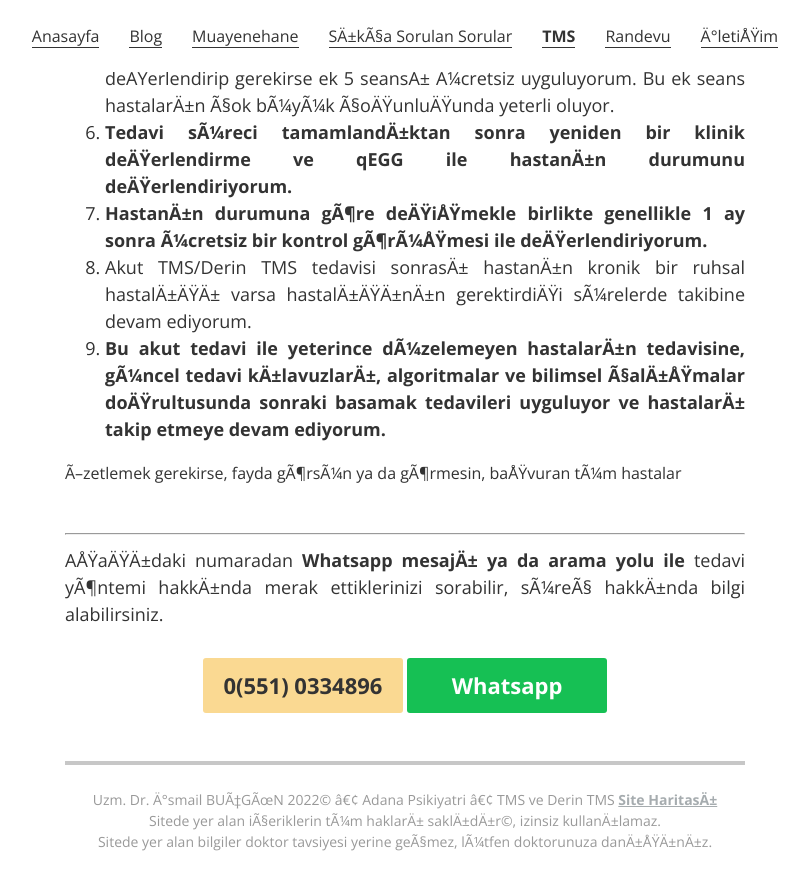
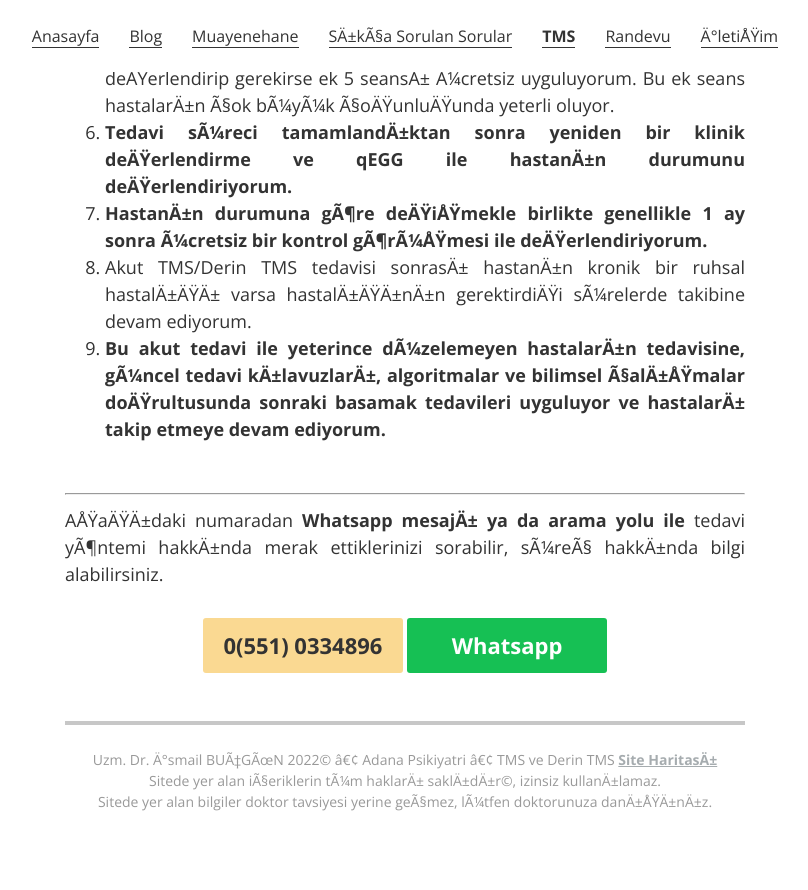
Before and after one commit to ibucgun/ibucgun.github.io, a Jekyll site: the page built from tms.html, in a window 1280 px wide and 900 px high, scrolled down 5850 px. Shown: the top 890 px of the window, without its empty margins (235-1043 px from the left). Built offline with Jekyll 4.4.1, drawn with Linux system fonts in a browser that asks for light colours; after the commit the page ends 6710 px from its top, so only the background shows below that.

Commit message:
Update tms.html

```diff
--- a/tms.html
+++ b/tms.html
@@ -107,7 +107,6 @@ description: Adana TMS ve Derin TMS Tedavisi • Muayenahanemde uyguladığım T
 		  <li>Akut TMS/Derin TMS tedavisi sonrası hastanın kronik bir ruhsal hastalığı varsa hastalığının gerektirdiği sürelerde takibine devam ediyorum.</b></li>
 		  <li><b>Bu akut tedavi ile yeterince düzelemeyen hastaların tedavisine, güncel tedavi kılavuzları, algoritmalar ve bilimsel çalışmalar doğrultusunda sonraki basamak tedavileri uyguluyor ve hastaları takip etmeye devam ediyorum.</b></li>
 		  </ol>
-		  Özetlemek gerekirse, fayda görsün ya da görmesin, başvuran tüm hastalar
 		  </p>
 
 
```
